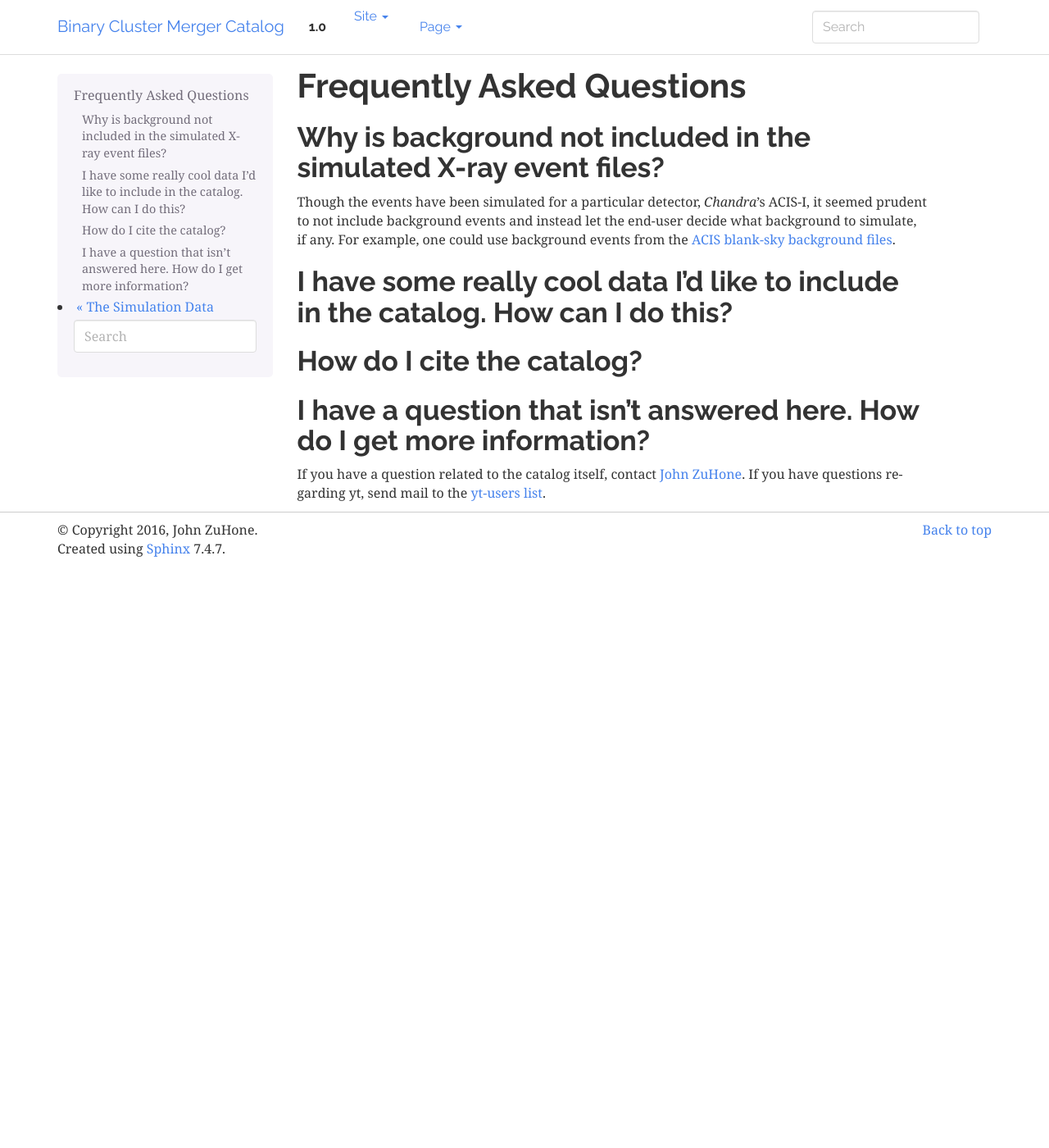
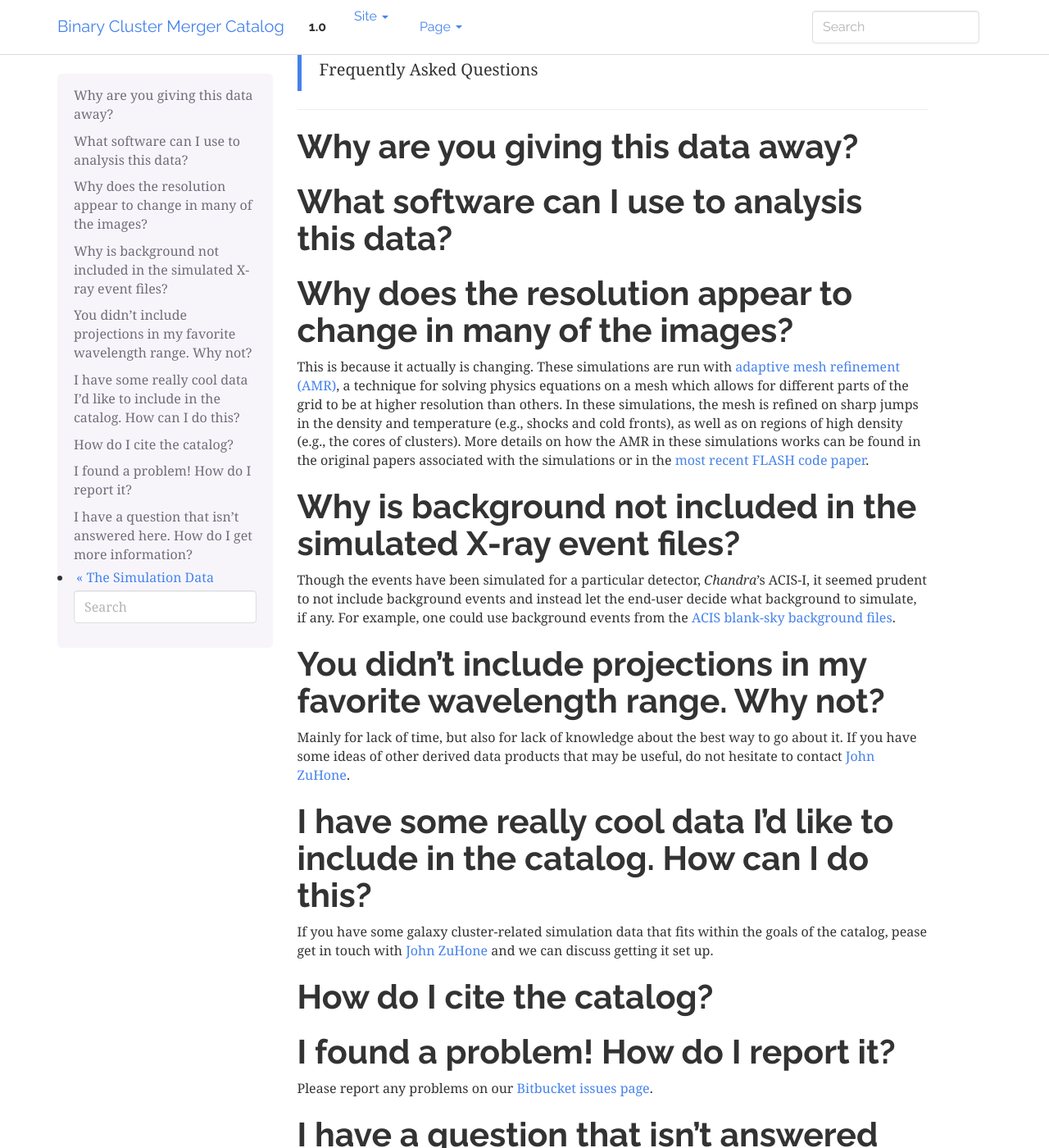
Before and after one commit to jzuhone/cluster_merger_catalog, a Sphinx documentation site: the page built from source/faqs.rst, in a window 1280 px wide and 1400 px high. Shown: the whole window at 82% size. Built offline with Sphinx 7.4.7, drawn with Linux system fonts in a browser that asks for light colours; pages that are not in the unit, such as notebooks, are missing from menus.

Commit message:
Adding more stuff to main docs

```diff
--- a/source/faqs.rst
+++ b/source/faqs.rst
@@ -1,9 +1,25 @@
 .. _faqs:
 
-Frequently Asked Questions
-==========================
+ Frequently Asked Questions
+===========================
 
+Why are you giving this data away?
+----------------------------------
 
+What software can I use to analysis this data?
+----------------------------------------------
+
+Why does the resolution appear to change in many of the images?
+---------------------------------------------------------------
+
+This is because it actually is changing. These simulations are run with
+`adaptive mesh refinement (AMR) <https://en.wikipedia.org/wiki/Adaptive_mesh_refinement>`_,
+a technique for solving physics equations on a mesh which allows for different parts of the
+grid to be at higher resolution than others. In these simulations, the mesh is refined on
+sharp jumps in the density and temperature (e.g., shocks and cold fronts), as well as on
+regions of high density (e.g., the cores of clusters). More details on how the AMR in these
+simulations works can be found in the original papers associated with the simulations or
+in the `most recent FLASH code paper <http://www.sciencedirect.com/science/article/pii/S0167819109000945>`_.
 
 Why is background not included in the simulated X-ray event files?
 ------------------------------------------------------------------
@@ -13,12 +29,27 @@ seemed prudent to not include background events and instead let the end-user dec
 what background to simulate, if any. For example, one could use background events from
 the `ACIS blank-sky background files <http://cxc.harvard.edu/ciao/threads/acisbackground/>`_.
 
+You didn't include projections in my favorite wavelength range. Why not?
+------------------------------------------------------------------------
+
+Mainly for lack of time, but also for lack of knowledge about the best way to go about it. If
+you have some ideas of other derived data products that may be useful, do not hesitate to contact
+`John ZuHone <mailto:jzuhone@gmail.com>`_.
+
 I have some really cool data I'd like to include in the catalog. How can I do this?
 -----------------------------------------------------------------------------------
 
+If you have some galaxy cluster-related simulation data that fits within the goals of the catalog,
+pease get in touch with `John ZuHone <mailto:jzuhone@gmail.com>`_ and we can discuss getting it
+set up.
 
 How do I cite the catalog?
 --------------------------
+
+I found a problem! How do I report it?
+--------------------------------------
+
+Please report any problems on our `Bitbucket issues page <https://bitbucket.org/jzuhone/cluster_merger_catalog/issues/>`_.
 
 I have a question that isn't answered here. How do I get more information?
 --------------------------------------------------------------------------
--- a/source/introduction.rst
+++ b/source/introduction.rst
@@ -5,3 +5,16 @@ Introduction
 
 What is this?
 -------------
+
+Galaxy clusters are the largest gravitationally bound structures in the current universe.
+
+How can I use it?
+-----------------
+
+The idea behind this catalog is to provide a way to connect simulations of galaxy cluster mergers
+with multiwavelength observations of real merging clusters. The latter are observed in various stages
+of merging, and along various lines of sight with respect to the merger axis. Producing simulation
+data in terms of observed quantities at many different epochs and from many different lines of sight
+provides an opportunity for observers to match clusters in their observations with a particular merging
+scenario. The data here may also be analyzed in its own right, to make predictions for what various
+investigations of real clusters may reveal.
```
